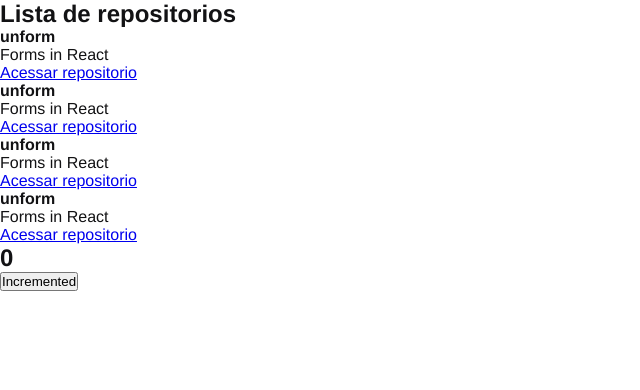
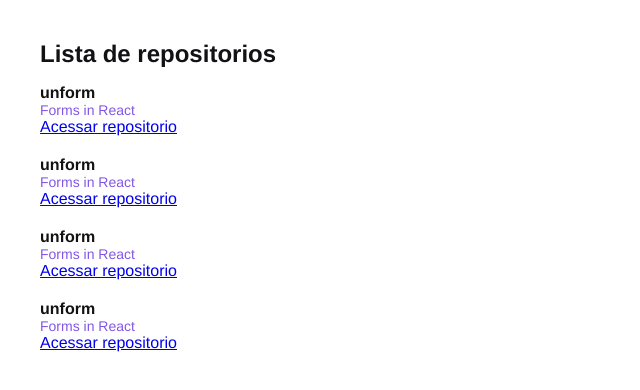
Before and after one commit to Abmaellf/01-github-explorer, a React app: page / in a window 1280 px wide. Shown: the top 390 px of the page, without its empty margins (0-640 px from the left). Built offline with nearby package versions, Linux system fonts and the light colour scheme.

Commit message:
feat( ch1-1.3.1-Estilização da listagem)

```diff
--- a/src/App.jsx
+++ b/src/App.jsx
@@ -7,7 +7,7 @@
     return (
         <>
             <RepositoryList />
-            <Counter />
+            {/* <Counter /> */}
         </>
     )
 }
--- a/src/components/RepositoryList.jsx
+++ b/src/components/RepositoryList.jsx
@@ -1,4 +1,5 @@
 import { RepositoryItem } from "./RepositoryItem";
+import '../styles/repositories.scss';
 
 const repository = {
     name: 'unform',
--- /dev/null
+++ b/src/styles/repositories.scss
@@ -0,0 +1,25 @@
+
+section.repository-list {
+    margin:  40px;
+
+    h1 {
+        margin-bottom: 16px;
+    }
+
+    ul {
+        list-style: none;
+
+        li {
+            & + li {
+                margin-top: 20px;
+            }
+
+            p {
+                font-size: 14px;
+                color: #444;
+                text-decoration: none;
+                color: #8257e6;
+            }
+        }
+    }
+}
```
